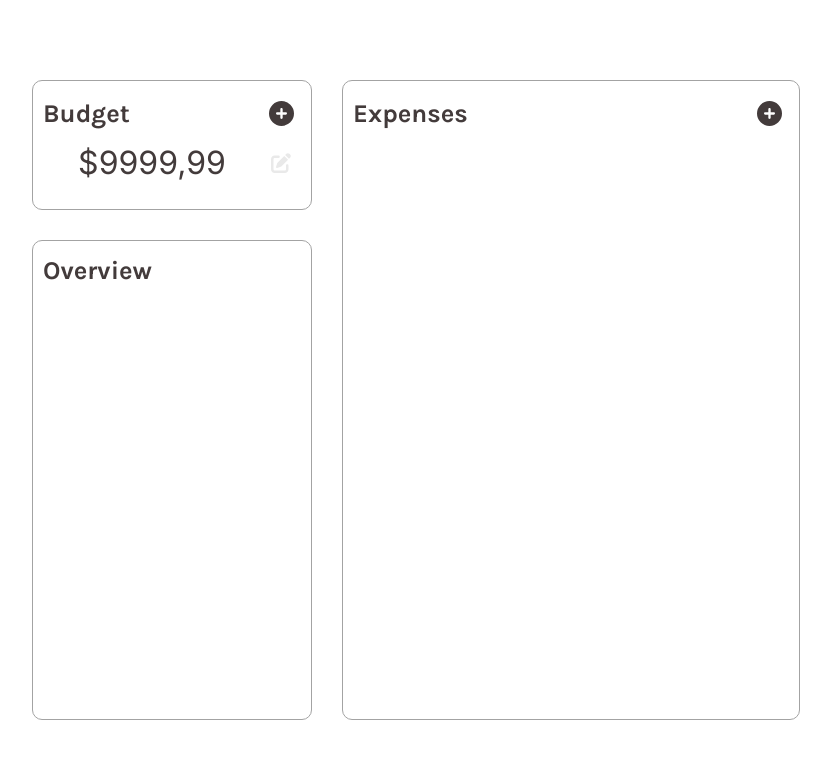
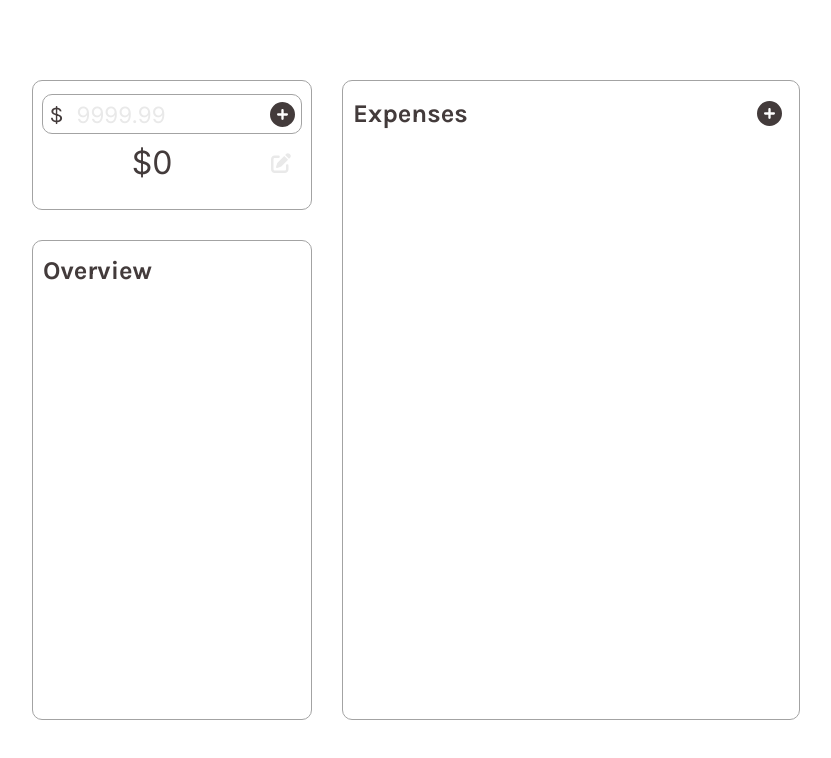
Before and after one commit to cateruu/expenses-tracker, a React (Create React App) app: page / in a window 1280 px wide. Both pictures are taken after a click on the icon 505 px from the left and 113 px from the top of the page. Shown: the top 758 px of the page, without its empty margins (224-1055 px from the left). Built offline with nearby package versions, Linux system fonts and the light colour scheme.

Commit message:
budget input popup

```diff
--- a/src/components/Budget.js
+++ b/src/components/Budget.js
@@ -1,15 +1,30 @@
 import React from 'react';
+import { useState } from 'react';
 import classes from './css/budget.module.css';
 import { FontAwesomeIcon } from '@fortawesome/react-fontawesome';
 import { faCirclePlus, faPenToSquare } from '@fortawesome/free-solid-svg-icons';
+// components
+import BudgetInput from './BudgetInput';
 
 const Budget = () => {
+  const [isAddingBudget, setIsAddingBudget] = useState(false);
+  const [budget, setBudget] = useState(0);
+
+  const addBudget = () => {
+    setIsAddingBudget((prevState) => !prevState);
+  };
+
   return (
     <section className={classes.budget}>
       <h2 className={classes.header}>Budget</h2>
-      <FontAwesomeIcon icon={faCirclePlus} className={classes.add} />
-      <p className={classes.money}>$9999,99</p>
+      <FontAwesomeIcon
+        icon={faCirclePlus}
+        className={classes.add}
+        onClick={addBudget}
+      />
+      <p className={classes.money}>${budget}</p>
       <FontAwesomeIcon icon={faPenToSquare} className={classes.edit} />
+      {isAddingBudget && <BudgetInput handleSubmit={addBudget} />}
     </section>
   );
 };
--- /dev/null
+++ b/src/components/BudgetInput.js
@@ -0,0 +1,38 @@
+import React from 'react';
+import { useState } from 'react';
+import classes from './css/budgetInput.module.css';
+import { FontAwesomeIcon } from '@fortawesome/react-fontawesome';
+import { faCirclePlus } from '@fortawesome/free-solid-svg-icons';
+
+const BudgetInput = (props) => {
+  const [money, setMoney] = useState('');
+
+  const handleChange = (e) => {
+    setMoney(e.target.value);
+  };
+
+  const handleSubmit = (e) => {
+    e.preventDefault();
+    props.handleSubmit();
+  };
+
+  return (
+    <form className={classes.form} onSubmit={handleSubmit}>
+      <p className={classes.dollar}>$</p>
+      <input
+        type='number'
+        placeholder='9999.99'
+        max='99999999.99'
+        step='0.01'
+        value={money}
+        onChange={handleChange}
+        className={classes.input}
+      />
+      <button className={classes.submit}>
+        <FontAwesomeIcon icon={faCirclePlus} className={classes.add} />
+      </button>
+    </form>
+  );
+};
+
+export default BudgetInput;
--- a/src/components/css/budget.module.css
+++ b/src/components/css/budget.module.css
@@ -1,4 +1,5 @@
 .budget {
+  position: relative;
   grid-area: budget;
   border: 1px solid var(--border-color);
   border-radius: 10px;
--- /dev/null
+++ b/src/components/css/budgetInput.module.css
@@ -0,0 +1,57 @@
+.form {
+  position: absolute;
+  top: 13px;
+  border: 1px solid var(--border-color);
+  border-radius: 10px;
+  width: 260px;
+  height: 40px;
+  display: flex;
+  justify-content: space-around;
+  align-items: center;
+  background-color: white;
+}
+
+.dollar {
+  font-size: 1.4rem;
+  color: var(--text-color);
+  font-family: 'Karla', sans-serif;
+}
+
+.input {
+  width: 180px;
+  height: 100%;
+  font-size: 1.4rem;
+  border: none;
+  outline: none;
+  font-family: 'Inter', sans-serif;
+  color: var(--text-color);
+}
+
+input::placeholder {
+  font-size: 1.4rem;
+  color: var(--text-color-placeholder);
+}
+/* Chrome, Safari, Edge, Opera */
+input::-webkit-outer-spin-button,
+input::-webkit-inner-spin-button {
+  -webkit-appearance: none;
+  margin: 0;
+}
+
+/* Firefox */
+input[type='number'] {
+  -moz-appearance: textfield;
+}
+
+.submit {
+  background: none;
+  outline: none;
+  border: none;
+}
+
+.add {
+  color: var(--text-color);
+  font-size: 25px;
+  grid-area: add;
+  cursor: pointer;
+}
```
